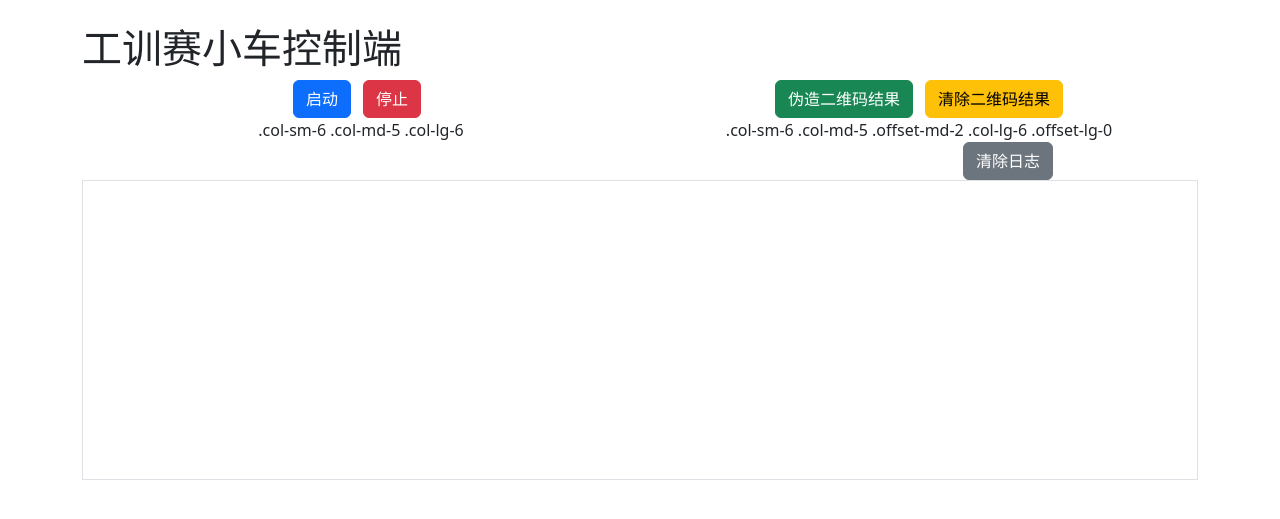
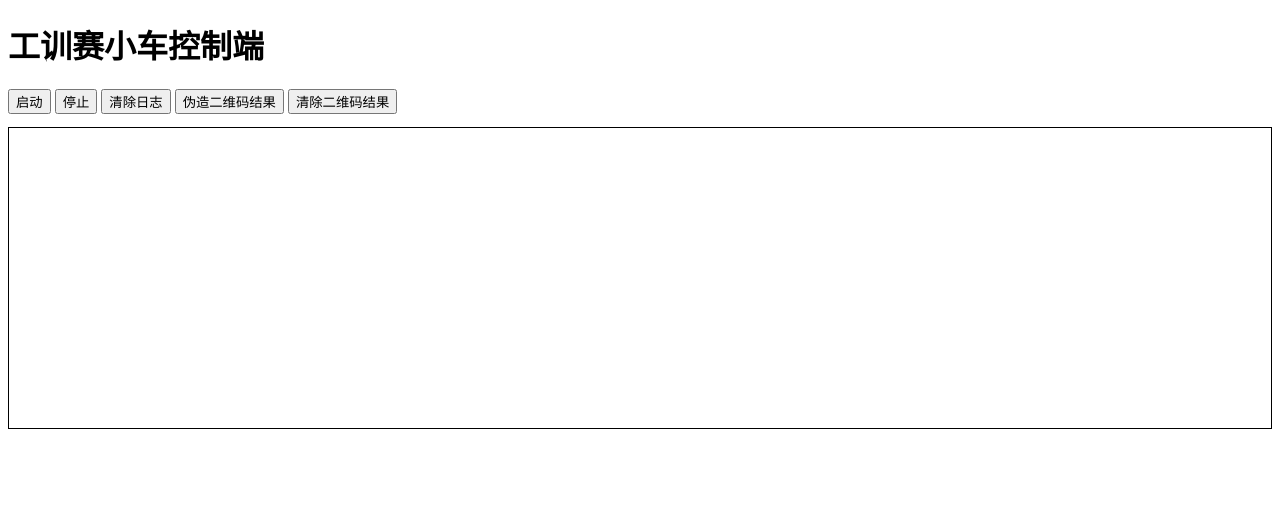
Before and after one commit to arkylin/gongxunsai, a Flask app: page / in a window 1280 px wide. Shown: the top 519 px of the page. Run offline with Flask 3, Linux system fonts and the light colour scheme; some libraries are stand-ins or nearby versions.

Commit message:
增加bootstrap

```diff
--- a/app.py
+++ b/app.py
@@ -33,7 +33,7 @@
 
 @app.route('/')
 def index():
-    return render_template('bootstrap.html')
+    return render_template('index.html')
 
 @app.route('/start')
 def start():
--- a/templates/bootstrap.html
+++ b/templates/bootstrap.html
@@ -11,35 +11,15 @@
 <body>
     <div class="container mt-4">
         <h1>工训赛小车控制端</h1>
-        <div class="container text-center">
-            <div class="row">
-              <div class="col-sm-5 col-md-6">
-                <button id="start" class="btn btn-primary me-2">启动</button>
-                <button id="stop" class="btn btn-danger me-2">停止</button>
-              </div>
-              <div class="col-sm-5 offset-sm-2 col-md-6 offset-md-0">
-                <button id="create_qrcode" class="btn btn-success me-2">伪造二维码结果</button>
+        <div class="mb-3">
+            <div class="btn-group" role="group" aria-label="控制选项">
+                <button id="start" class="btn btn-primary">启动</button>
+                <button id="stop" class="btn btn-danger">停止</button>
+                <button id="clear" class="btn btn-secondary">清除日志</button>
+                <button id="create_qrcode" class="btn btn-success">伪造二维码结果</button>
                 <button id="clear_qrcode" class="btn btn-warning">清除二维码结果</button>
-              </div>
             </div>
-            <div class="row">
-              <div class="col-sm-6 col-md-5 col-lg-6">.col-sm-6 .col-md-5 .col-lg-6</div>
-              <div class="col-sm-6 col-md-5 offset-md-2 col-lg-6 offset-lg-0">.col-sm-6 .col-md-5 .offset-md-2 .col-lg-6 .offset-lg-0</div>
-            </div>
-          </div>
-        <div class="container text-center">
-            <div class="row">
-              <div class="col align-self-center">
-
-              </div>
-              <div class="col align-self-center">
-
-              </div>
-              <div class="col align-self-center">
-                <button id="clear" class="btn btn-secondary me-2">清除日志</button>
-              </div>
-            </div>
-          </div>
+        </div>
         <pre id="log" class="border p-2" style="height: 300px; overflow: auto;"></pre>
     </div>
 
```
